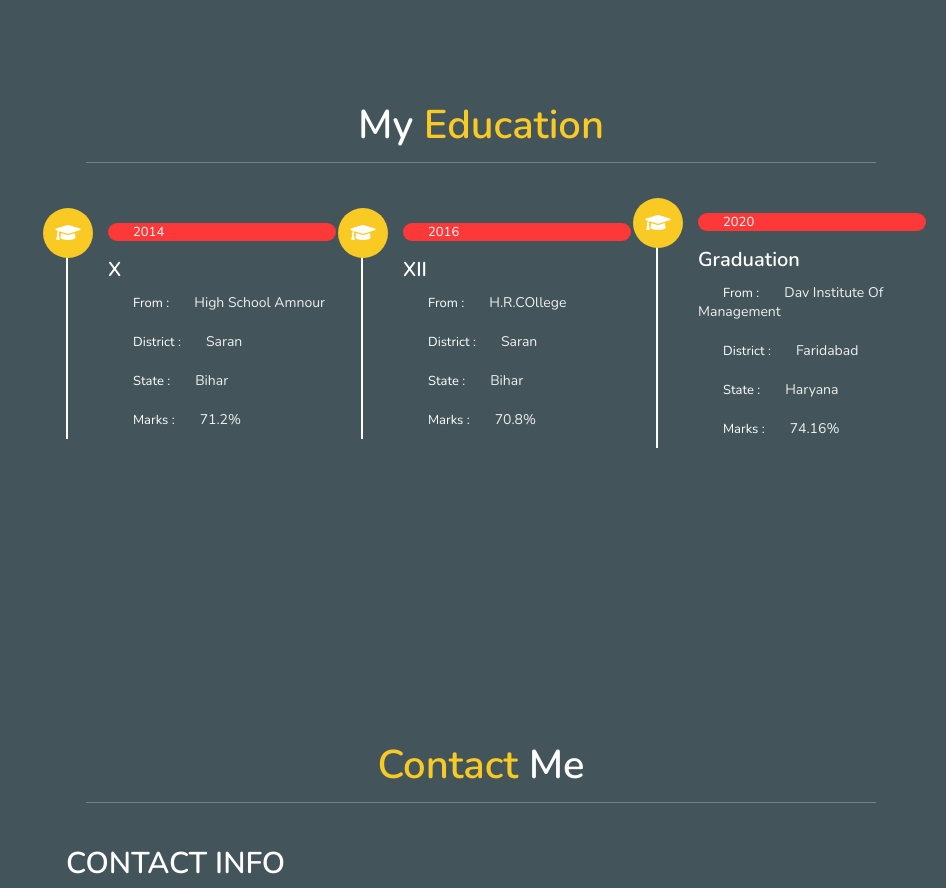
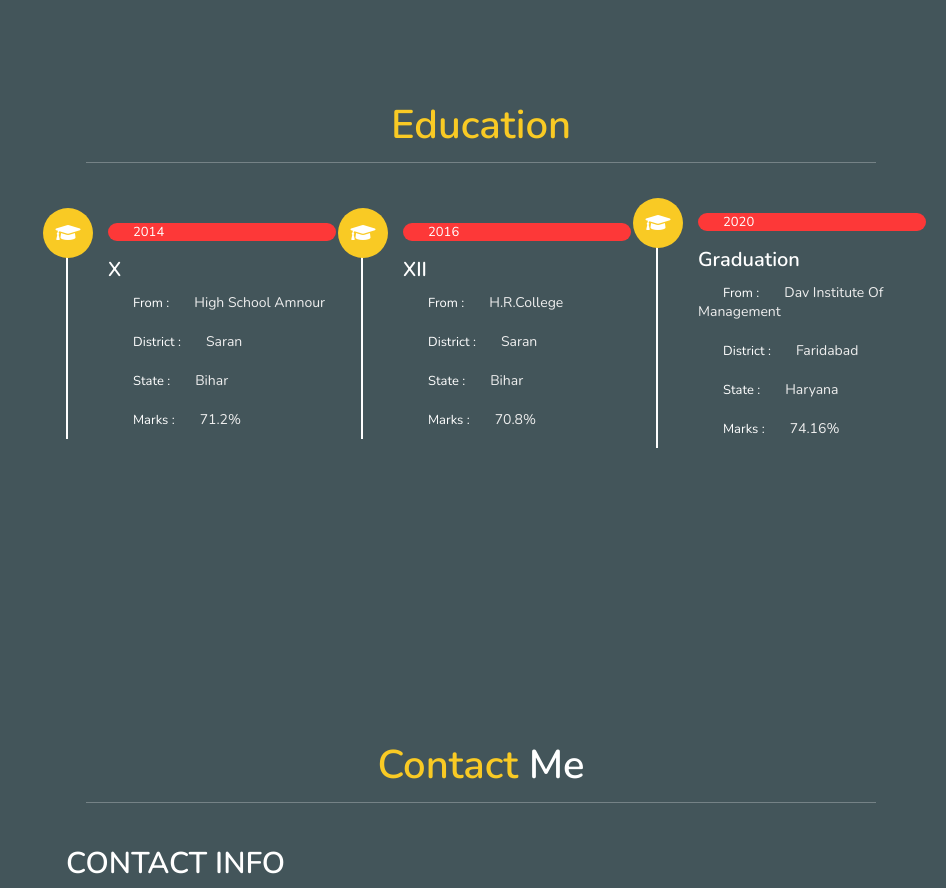
Before and after one commit to suraj-yadav-001/portfolio2, a plain HTML site: page index.html in a window 1280 px wide. Shown: the part 1202-2090 px from the top of the page, without its empty margins (334-1280 px from the left). Drawn offline with nearby package versions, Linux system fonts and the light colour scheme; a script that the page names is missing.

Commit message:
Update index.html

```diff
--- a/index.html
+++ b/index.html
@@ -93,7 +93,7 @@
 
     <section class="education" id="education">
 
-        <h1 class="heading"> my <span>education</span> </h1>
+        <h1 class="heading"><span>Education</span> </h1>
 
         <div class="box-container">
 
@@ -111,7 +111,7 @@
                 <i class="fas fa-graduation-cap"></i>
                 <div class="box_span"><span>2016</span></div>
                 <h3>XII</h3>
-                <p><span>From :</span>H.R.COllege </p>
+                <p><span>From :</span>H.R.College </p>
                 <p><span>District :</span>Saran </p>
                 <p><span>State :</span>Bihar </p>
                 <p><span>Marks :</span>70.8% </p>
```
